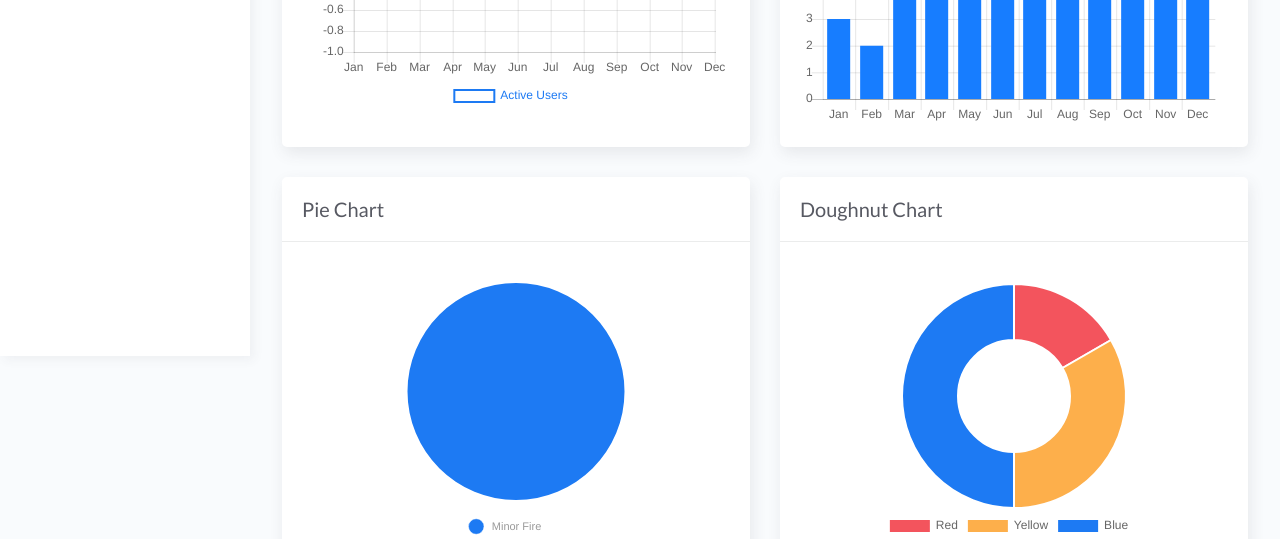
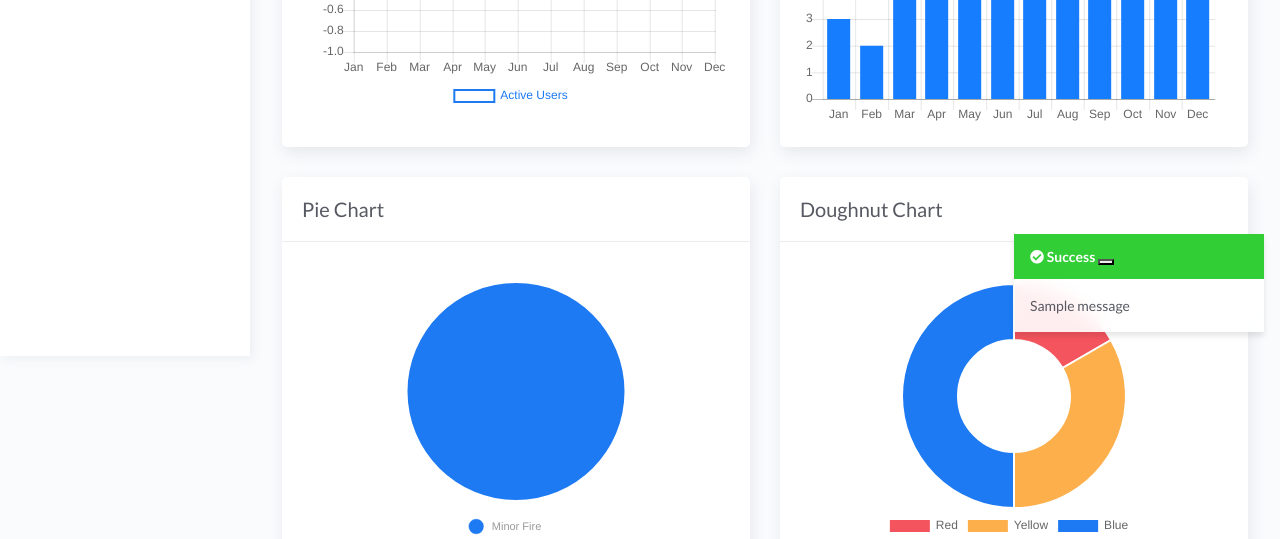
Before and after one commit to Weakcods/Fire-app, a Django app: page /dashboard_chart in a window 1280 px wide. Shown: the part 444-983 px from the top of the page. Run offline with Django 4.2, Linux system fonts and the light colour scheme; a user stored in the database is signed in; data comes from the database, SQL or seed files in the repository; both versions use the stored data as it was after the commit; tables that the repository leaves empty hold one stand-in row (values such as "Sample post"); one stand-in notice (Sample message) is shown; data that the repository does not hold is empty; some libraries are stand-ins or nearby versions.

Commit message:
add toast after log in

```diff
--- a/projectsite/fire/views.py
+++ b/projectsite/fire/views.py
@@ -33,6 +33,9 @@ def login_view(request):
                 # Set session expiry based on remember me checkbox
                 if not remember_me:
                     request.session.set_expiry(0)  # Session expires when browser closes
+
+                # Add success message for toast
+                messages.success(request, f'Welcome back, {user.username}! Login successful.')
 
                 # Check if there's a next URL in the query parameters
                 next_url = request.GET.get('next')
--- /dev/null
+++ b/projectsite/static/css/toast.css
@@ -0,0 +1,59 @@
+.toast-container {
+    position: fixed;
+    bottom: 1rem;
+    right: 1rem;
+    z-index: 1060;
+}
+
+.toast {
+    min-width: 250px;
+    backdrop-filter: blur(10px);
+    box-shadow: 0 4px 6px rgba(0, 0, 0, 0.1);
+    margin-bottom: 0.5rem;
+}
+
+.toast-header {
+    padding: 0.75rem 1rem;
+    border-bottom: none;
+}
+
+.toast-header .btn-close {
+    margin-right: -0.375rem;
+}
+
+.toast.bg-success .toast-header {
+    background-color: #28a745 !important;
+}
+
+.toast.bg-danger .toast-header {
+    background-color: #dc3545 !important;
+}
+
+.toast.bg-warning .toast-header {
+    background-color: #ffc107 !important;
+}
+
+.toast.bg-info .toast-header {
+    background-color: #17a2b8 !important;
+}
+
+.toast-body {
+    padding: 1rem;
+    background: rgba(255, 255, 255, 0.9);
+}
+
+.toast.show {
+    opacity: 1;
+    animation: slide-in 0.3s ease-out;
+}
+
+@keyframes slide-in {
+    from {
+        transform: translateX(100%);
+        opacity: 0;
+    }
+    to {
+        transform: translateX(0);
+        opacity: 1;
+    }
+}
--- a/projectsite/templates/base.html
+++ b/projectsite/templates/base.html
@@ -19,9 +19,9 @@
       });
     </script>
 
-    <!-- CSS Files -->
-    <link rel="stylesheet" href="{% static 'css/bootstrap.min.css' %}" />
+    <!-- CSS Files -->    <link rel="stylesheet" href="{% static 'css/bootstrap.min.css' %}" />
     <link rel="stylesheet" href="{% static 'css/atlantis.min.css' %}" />
+    <link rel="stylesheet" href="{% static 'css/toast.css' %}" />
 
     <!-- CSS Just for demo purpose, don't include it in your project -->
     <link rel="stylesheet" href="{% static 'css/demo.css' %}" />
@@ -186,6 +186,23 @@
         </div>
       </div>
       <!-- End Sidebar -->      <div class="main-panel">
+        <!-- Toast Container -->        <div class="toast-container">
+          {% if messages %}
+            {% for message in messages %}
+              <div class="toast show" role="alert" aria-live="assertive" aria-atomic="true" data-bs-autohide="true" data-bs-delay="3000">
+                <div class="toast-header {% if message.tags %}bg-{{ message.tags }}{% endif %} text-white">
+                  <i class="fas {% if message.tags == 'success' %}fa-check-circle{% else %}fa-exclamation-circle{% endif %} me-2"></i>
+                  <strong class="me-auto">{{ message.tags|title }}</strong>
+                  <button type="button" class="btn-close btn-close-white" data-bs-dismiss="toast" aria-label="Close"></button>
+                </div>
+                <div class="toast-body">
+                  {{ message }}
+                </div>
+              </div>
+            {% endfor %}
+          {% endif %}
+        </div>
+
         <div class="content">
           {% block dashboard_content %}{% endblock %}
         </div>
```
Also changed, not shown: projectsite/templates/includes/toast_messages.html (added, +97 -0 lines), projectsite/db.sqlite3.
